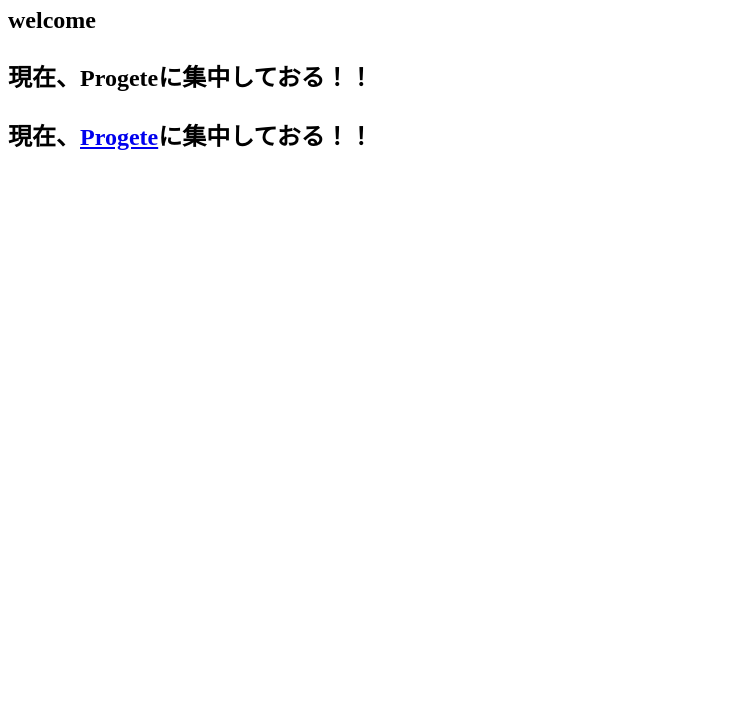
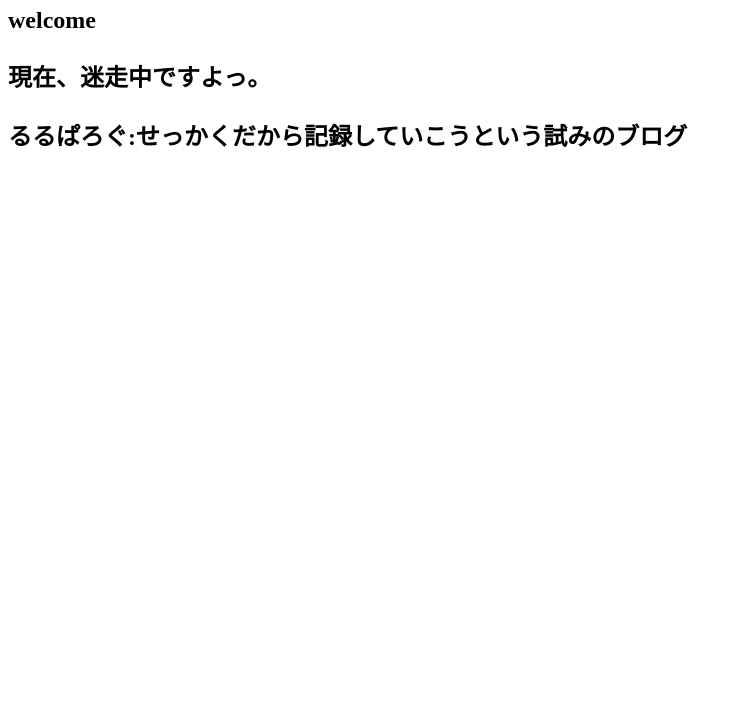
Before and after one commit to Rurupa/Rurupa.github.io, a plain HTML site: page index.html in a window 1280 px wide. Shown: the part 73-800 px from the top of the page, without its empty margins (0-742 px from the left). Drawn offline with Linux system fonts and the light colour scheme.

Commit message:
Update index.html

```diff
--- a/index.html
+++ b/index.html
@@ -13,9 +13,8 @@
   <h1>Rurupa's</h1>
   <h2>welcome<h2>
     <div>
-      </p>現在、<a herf="https://prog-8.com/">Progete</a>に集中しておる！！</p>
-
-      <p>現在、<a href="https://prog-8.com/">Progete</a>に集中しておる！！</p>
+      <p>現在、迷走中ですよっ。</p>
+      <p><a herf="https://rurupalog.com">るるぱろぐ</a>:せっかくだから記録していこうという試みのブログ</p>
 
     </div>
   <footer>
```
